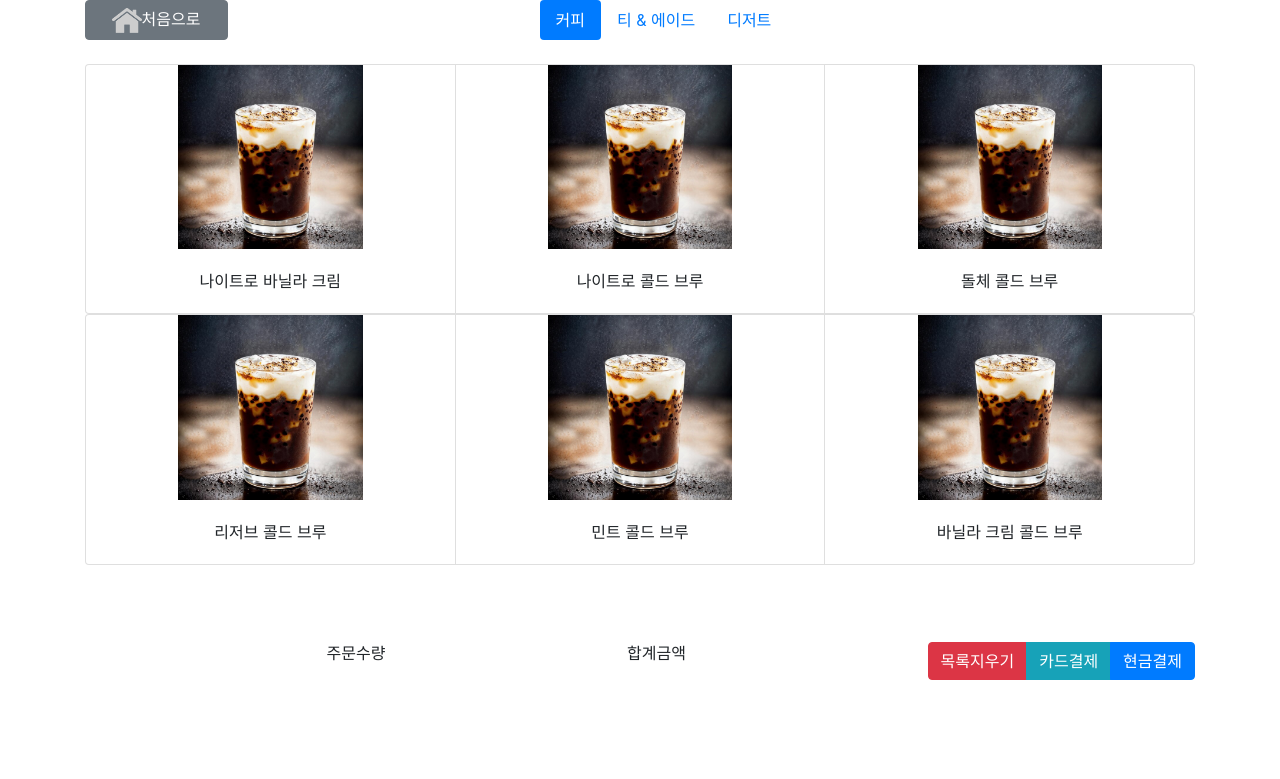
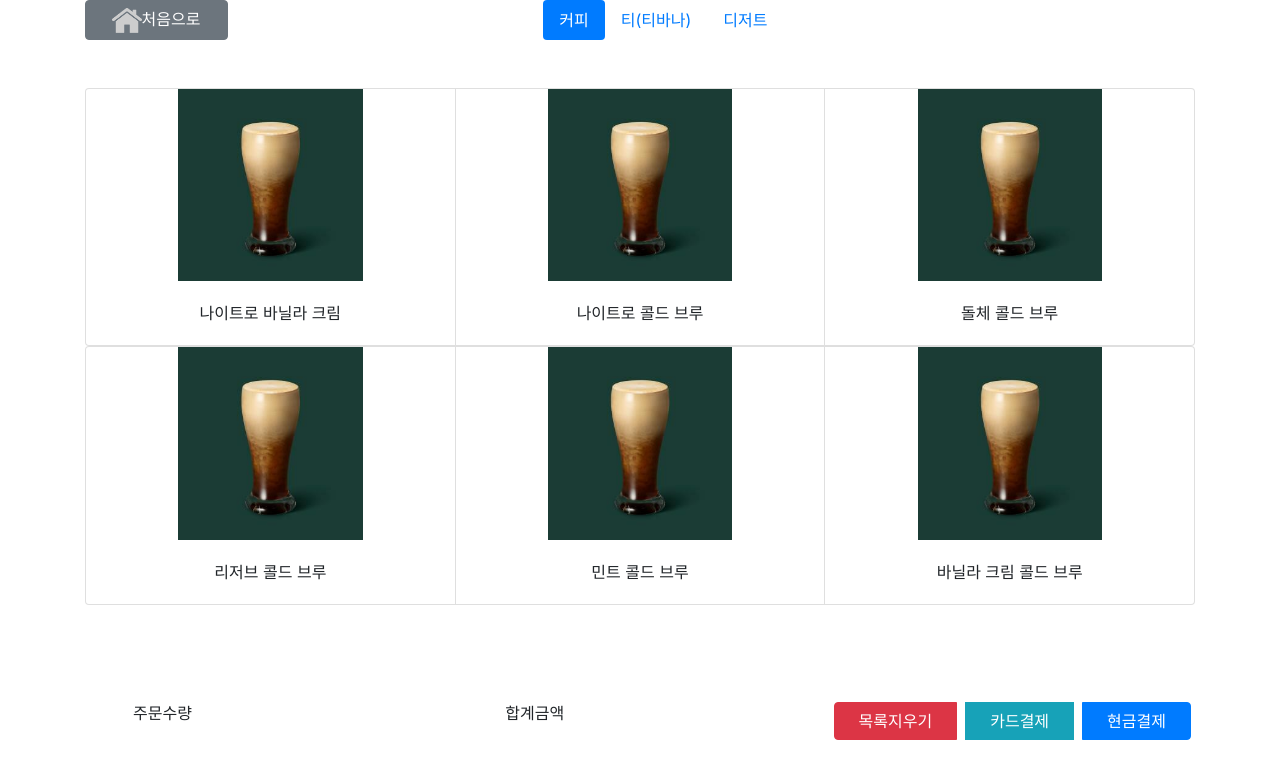
Before and after one commit to gmldus0317/project_team_reboot, a FastAPI app: page /menu in a window 1280 px wide. Shown: the top 779 px of the page. Run offline with FastAPI, Linux system fonts and the light colour scheme; some libraries are stand-ins or nearby versions.

Commit message:
Construct menu tabs

```diff
--- a/templates/menu.html
+++ b/templates/menu.html
@@ -8,23 +8,26 @@
   </head>
   <body>
     <div class="container">
-      <header class="mb-4">
+      <header class="mb-4 pb-4">
         <div class="d-flex justify-content-between">
           <button type="button" class="btn btn-secondary" onclick="location.href='/'"><img src="{{ url_for('static', path='/home_btn.png') }}" alt="Home" class="w-25 h-auto" />처음으로</button>
-          <ul class="nav nav-pills">
+          <ul class="nav nav-pills" id="pills-tab" role="tablist">
             <li class="nav-item">
-              <a href="#" class="nav-link active">커피</a>
+              <a href="#" class="nav-link active" id="pills-coffee-tab" data-toggle="pill" data-target="#pills-coffee" role="tab" aria-controls="pills-coffee" aria-selected="true">커피</a>
             </li>
             <li class="nav-item">
-              <a href="#" class="nav-link">티 & 에이드</a>
+              <a href="#" class="nav-link" id="pills-tea-tab" data-toggle="pill" data-target="#pills-tea" role="tab" aria-controls="pills-tea" aria-selected="false">티(티바나)</a>
             </li>
             <li class="nav-item">
-              <a href="#" class="nav-link">디저트</a>
+              <a href="#" class="nav-link" id="pills-dessert-tab" data-toggle="pill" data-target="#pills-dessert" role="tab" aria-controls="pills-dessert" aria-selected="false">디저트</a>
             </li>
           </ul>
           <div class="w-auto px-5"><!-- placeholder --></div>
         </div>
       </header>
+      <div class="tab-content" id="pills-tabContent">
+        <!-- 커피 탭 -->
+        <div class="tab-pane fade show active" id="pills-coffee" role="tabpannel" aria-labelledby="pills-coffee-tab">
           <div class="card-group">
             <div class="card text-center" style="width: 18rem;">
               <img src="{{ url_for('static', path='/coffee_placeholder.jpg') }}" alt="image_coffee" class="w-50 h-auto mx-auto" />
@@ -65,15 +68,106 @@
               </div>
             </div>
           </div>
-      <footer class="mt-5">
+        </div>
+        <!-- 티(티바나) 탭 -->
+        <div class="tab-pane fade" id="pills-tea" role="tabpannel" aria-labelledby="pills-tea-tab">
+          <div class="card-group">
+            <div class="card text-center" style="width:18rem;">
+              <img src="{{ url_for('static', path='/tea_placeholder.jpg') }}" alt="image_tea" class="w-50 h-auto mx-auto" />
+              <div class="card-body">
+                <p class="class-text">제주팔삭 & 자몽 허니 블랙 티</p>
+              </div>
+            </div>
+            <div class="card text-center" style="width:18rem;">
+              <img src="{{ url_for('static', path='/tea_placeholder.jpg') }}" alt="image_tea" class="w-50 h-auto mx-auto" />
+              <div class="card-body">
+                <p class="class-text">스타벅스 클래식 밀크 티</p>
+              </div>
+            </div>
+            <div class="card text-center" style="width:18rem;">
+              <img src="{{ url_for('static', path='/tea_placeholder.jpg') }}" alt="image_tea" class="w-50 h-auto mx-auto" />
+              <div class="card-body">
+                <p class="class-text">민트 블렌드 티</p>
+              </div>
+            </div>
+          </div>
+          <div class="card-group">
+            <div class="card text-center" style="width:18rem;">
+              <img src="{{ url_for('static', path='/tea_placeholder.jpg') }}" alt="image_tea" class="w-50 h-auto mx-auto" />
+              <div class="card-body">
+                <p class="class-text">얼 그레이 티</p>
+              </div>
+            </div>
+            <div class="card text-center" style="width:18rem;">
+              <img src="{{ url_for('static', path='/tea_placeholder.jpg') }}" alt="image_tea" class="w-50 h-auto mx-auto" />
+              <div class="card-body">
+                <p class="class-text">유스베리 티</p>
+              </div>
+            </div>
+            <div class="card text-center" style="width:18rem;">
+              <img src="{{ url_for('static', path='/tea_placeholder.jpg') }}" alt="image_tea" class="w-50 h-auto mx-auto" />
+              <div class="card-body">
+                <p class="class-text">유자 민트 티</p>
+              </div>
+            </div>
+          </div>
+        </div>
+        <!-- 디저트 탭 -->
+        <div class="tab-pane fade" id="pills-dessert" role="tabpannel" aria-labelledby="pills-dessert-tab">
+          <div class="card-group">
+            <div class="card text-center" style="width:18rem;">
+              <img src="{{ url_for('static', path='/dessert_placeholder.jpg') }}" alt="dessert" class="w-50 h-auto mx-auto" />
+              <div class="card-body">
+                <p class="class-text">클로버 파베 초콜릿</p>
+              </div>
+            </div>
+            <div class="card text-center" style="width:18rem;">
+              <img src="{{ url_for('static', path='/dessert_placeholder.jpg') }}" alt="dessert" class="w-50 h-auto mx-auto" />
+              <div class="card-body">
+                <p class="class-text">청크 초콜릿 틴 세트</p>
+              </div>
+            </div>
+            <div class="card text-center" style="width:18rem;">
+              <img src="{{ url_for('static', path='/dessert_placeholder.jpg') }}" alt="dessert" class="w-50 h-auto mx-auto" />
+              <div class="card-body">
+                <p class="class-text">미키 마들렌</p>
+              </div>
+            </div>
+          </div>
+          <div class="card-group">
+            <div class="card text-center" style="width:18rem;">
+              <img src="{{ url_for('static', path='/dessert_placeholder.jpg') }}" alt="dessert" class="w-50 h-auto mx-auto" />
+              <div class="card-body">
+                <p class="class-text">미키 마카롱</p>
+              </div>
+            </div>
+            <div class="card text-center" style="width:18rem;">
+              <img src="{{ url_for('static', path='/dessert_placeholder.jpg') }}" alt="dessert" class="w-50 h-auto mx-auto" />
+              <div class="card-body">
+                <p class="class-text">비스코티 크래커</p>
+              </div>
+            </div>
+            <div class="card text-center" style="width:18rem;">
+              <img src="{{ url_for('static', path='/dessert_placeholder.jpg') }}" alt="dessert" class="w-50 h-auto mx-auto" />
+              <div class="card-body">
+                <p class="class-text">칩 앤 데일 그래놀라 볼</p>
+              </div>
+            </div>
+          </div>
+        </div>
+      </div>
+      <footer class="mt-5 pt-5">
         <div class="d-flex justify-content-between align-items-center">
-          <div class="mt-5 pt-5"><!-- placeholder --></div>
+          <div class="mx-5">
             <p>주문수량</p>
+          </div>
+          <div class="mx-5">
             <p>합계금액</p>
+          </div>
           <div role="group" class="btn-group">
-            <button  type="button" class="btn btn-danger" onclick="location.href='#'">목록지우기</button>
-            <button  type="button" class="btn btn-info" onclick="location.href='#'">카드결제</button>
-            <button  type="button" class="btn btn-primary" onclick="location.href='#'">현금결제</button>
+            <button  type="button" class="btn btn-danger mx-1 px-4" onclick="location.href='#'">목록지우기</button>
+            <button  type="button" class="btn btn-info mx-1 px-4" onclick="location.href='#'">카드결제</button>
+            <button  type="button" class="btn btn-primary mx-1 px-4" onclick="location.href='#'">현금결제</button>
           </div>
         </div>
       </footer>
```
Also changed, not shown: statics/coffee_placeholder.jpg, statics/dessert_placeholder.jpg (added), statics/tea_placeholder.jpg (added). Lines whose indentation alone changed are shown as unchanged.
